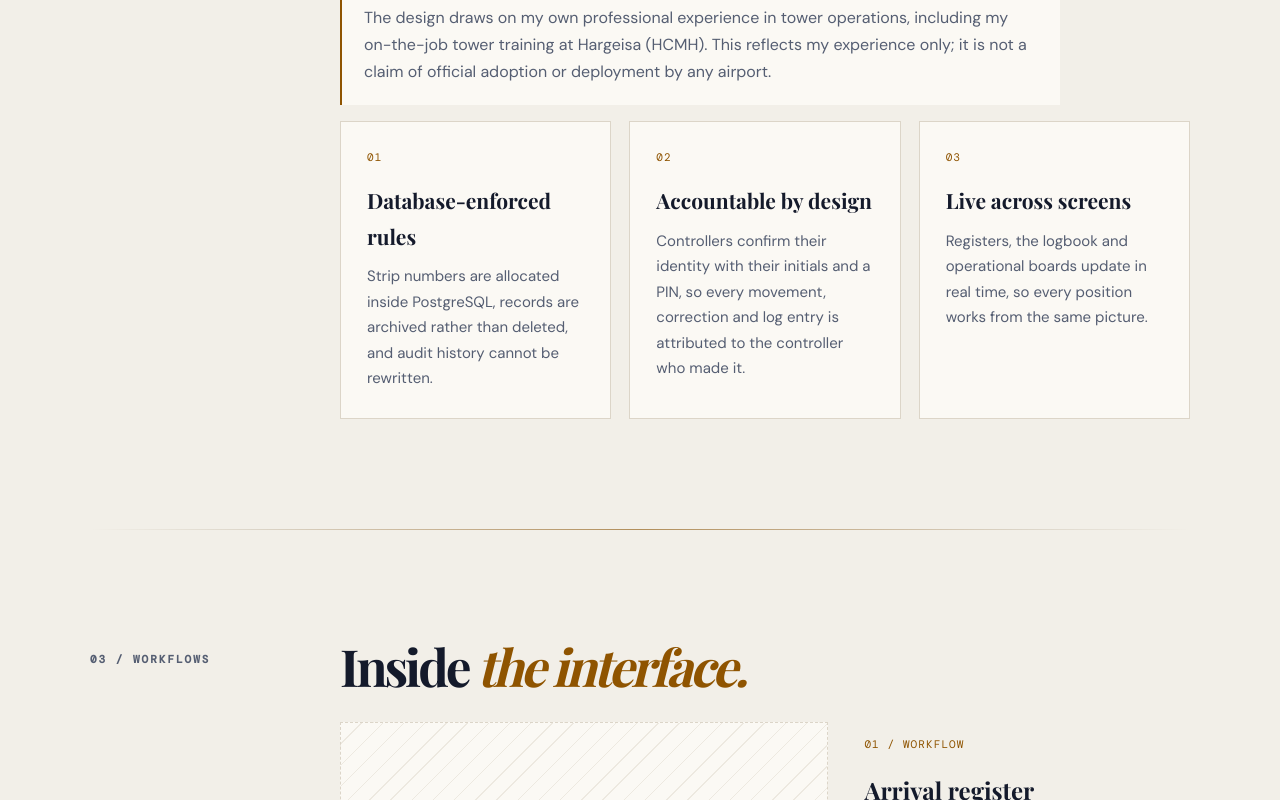
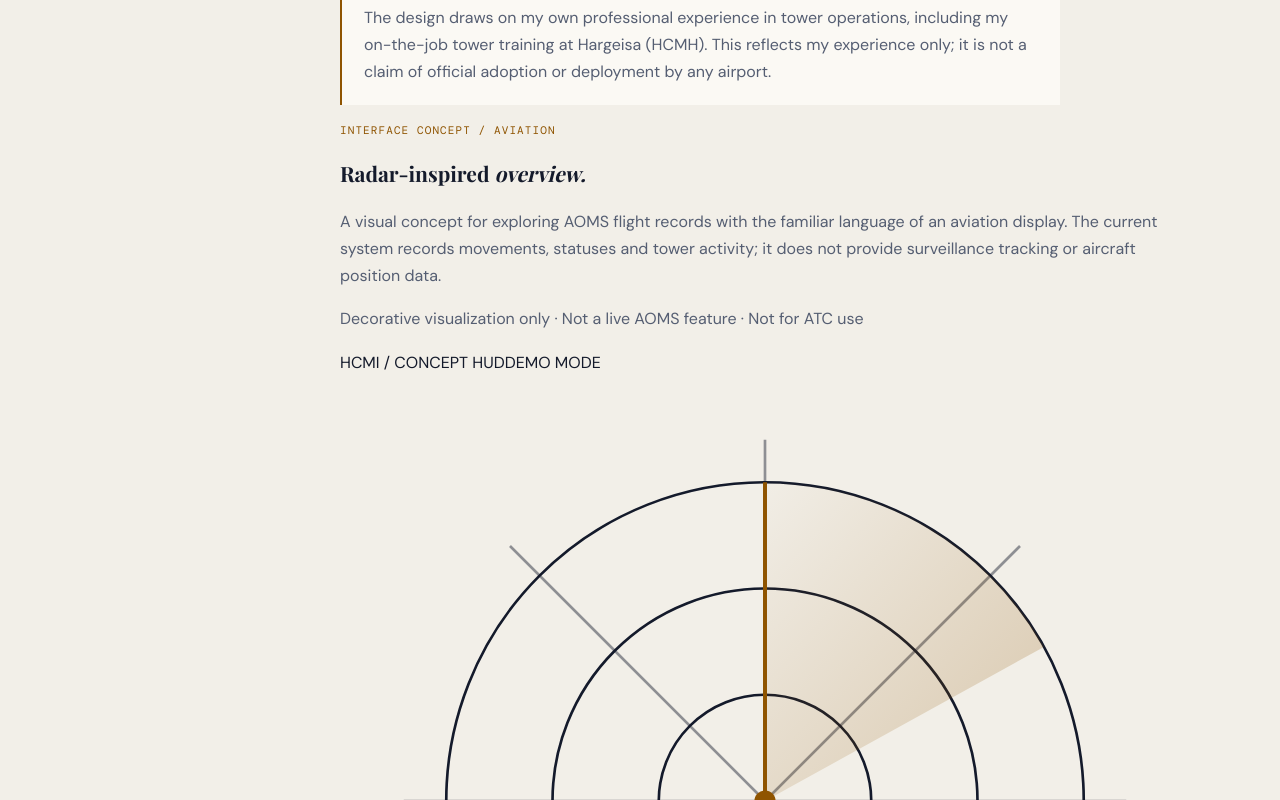
Before and after one commit to MohAmiin/MohAmiin.github.io, a Next.js app in the folder site/: page /projects/aoms in a window 1280 px wide. Shown: the part 2520-3320 px from the top of the page. Built offline with nearby package versions, Linux system fonts and the light colour scheme; a web font is replaced by a local one.

Commit message:
Show non-operational radar concept on AOMS case study

```diff
--- a/site/app/projects/aoms/page.tsx
+++ b/site/app/projects/aoms/page.tsx
@@ -45,7 +45,31 @@ export default function Aoms(){return <main className="container detail-page cas
     <article className="case-card" data-reveal style={i(2)}><h3>Accountability</h3><p>On a shared tower position, it must always be clear which controller made each entry and each correction.</p></article>
   </div></div></section>
 
-  <section className="case-section" data-reveal aria-labelledby="solution"><p className="section-tag">02 / THE SOLUTION</p><div><h2 id="solution">One record of <em>the tower’s day.</em></h2><p className="case-text">AOMS brings the records a tower keeps by hand — arrivals, departures, the logbook, aircraft on the ground — into a single authenticated web application, designed from the controller’s position: quick entry during busy traffic, clear attribution of every entry, and no record that can quietly disappear.</p><p className="case-text case-context"><span className="case-card-no">OPERATIONAL CONTEXT</span>The design draws on my own professional experience in tower operations, including my on-the-job tower training at Hargeisa (HCMH). This reflects my experience only; it is not a claim of official adoption or deployment by any airport.</p><div className="case-cards">{principles.map(([t,d],n)=><article className="case-card" data-reveal style={i(n)} key={t}><span className="case-card-no">0{n+1}</span><h3>{t}</h3><p>{d}</p></article>)}</div></div></section>
+  <section className="case-section" data-reveal aria-labelledby="solution"><p className="section-tag">02 / THE SOLUTION</p><div><h2 id="solution">One record of <em>the tower’s day.</em></h2><p className="case-text">AOMS brings the records a tower keeps by hand — arrivals, departures, the logbook, aircraft on the ground — into a single authenticated web application, designed from the controller’s position: quick entry during busy traffic, clear attribution of every entry, and no record that can quietly disappear.</p><p className="case-text case-context"><span className="case-card-no">OPERATIONAL CONTEXT</span>The design draws on my own professional experience in tower operations, including my on-the-job tower training at Hargeisa (HCMH). This reflects my experience only; it is not a claim of official adoption or deployment by any airport.</p><div className="aoms-radar-showcase" aria-label="Radar-inspired portfolio design concept for AOMS">
+      <div className="aoms-radar-description">
+        <span className="case-card-no">INTERFACE CONCEPT / AVIATION</span>
+        <h3>Radar-inspired <em>overview.</em></h3>
+        <p>A visual concept for exploring AOMS flight records with the familiar language of an aviation display. The current system records movements, statuses and tower activity; it does not provide surveillance tracking or aircraft position data.</p>
+        <p className="aoms-radar-disclaimer">Decorative visualization only · Not a live AOMS feature · Not for ATC use</p>
+      </div>
+      <div className="aoms-radar-display" aria-hidden="true">
+        <div className="aoms-radar-header"><span>HCMI / CONCEPT HUD</span><span>DEMO MODE</span></div>
+        <svg className="aoms-radar-graphic" viewBox="0 0 320 320" focusable="false">
+          <defs><linearGradient id="aomsConceptBeam" x1="0" y1="0" x2="1" y2="1"><stop offset="0" stopColor="var(--accent)" stopOpacity="0.01"/><stop offset="1" stopColor="var(--accent)" stopOpacity="0.26"/></linearGradient></defs>
+          <g className="aoms-radar-rings" fill="none" stroke="currentColor" strokeWidth="1">
+            <circle cx="160" cy="160" r="40"/><circle cx="160" cy="160" r="80"/><circle cx="160" cy="160" r="120"/>
+            <path d="M24 160H296 M160 24V296 M64 64L256 256 M256 64L64 256" opacity=".45"/>
+          </g>
+          <g className="aoms-radar-sweep">
+            <path d="M160 160L160 40A120 120 0 0 1 265 102Z" fill="url(#aomsConceptBeam)"/>
+            <path d="M160 160V40" stroke="var(--accent)" strokeWidth="1.5"/>
+          </g>
+          <circle cx="160" cy="160" r="4" fill="var(--accent)"/>
+        </svg>
+        <div className="aoms-radar-footer"><span>NO AIRCRAFT POSITION DATA</span><span>NOT FOR NAVIGATION</span></div>
+      </div>
+    </div>
+    <div className="case-cards">{principles.map(([t,d],n)=><article className="case-card" data-reveal style={i(n)} key={t}><span className="case-card-no">0{n+1}</span><h3>{t}</h3><p>{d}</p></article>)}</div></div></section>
 
   <section className="case-section" data-reveal aria-labelledby="screens"><p className="section-tag">03 / WORKFLOWS</p><div><h2 id="screens">Inside <em>the interface.</em></h2><ScreenshotGallery shots={aomsWorkflows} planned={aomsPlannedWorkflows} captions={aomsWorkflowCaptions}/><p className="case-note demo-note">All screenshots are taken from a demonstration environment containing only synthetic flight and movement data. They are not live airport records.</p></div></section>
 
```
